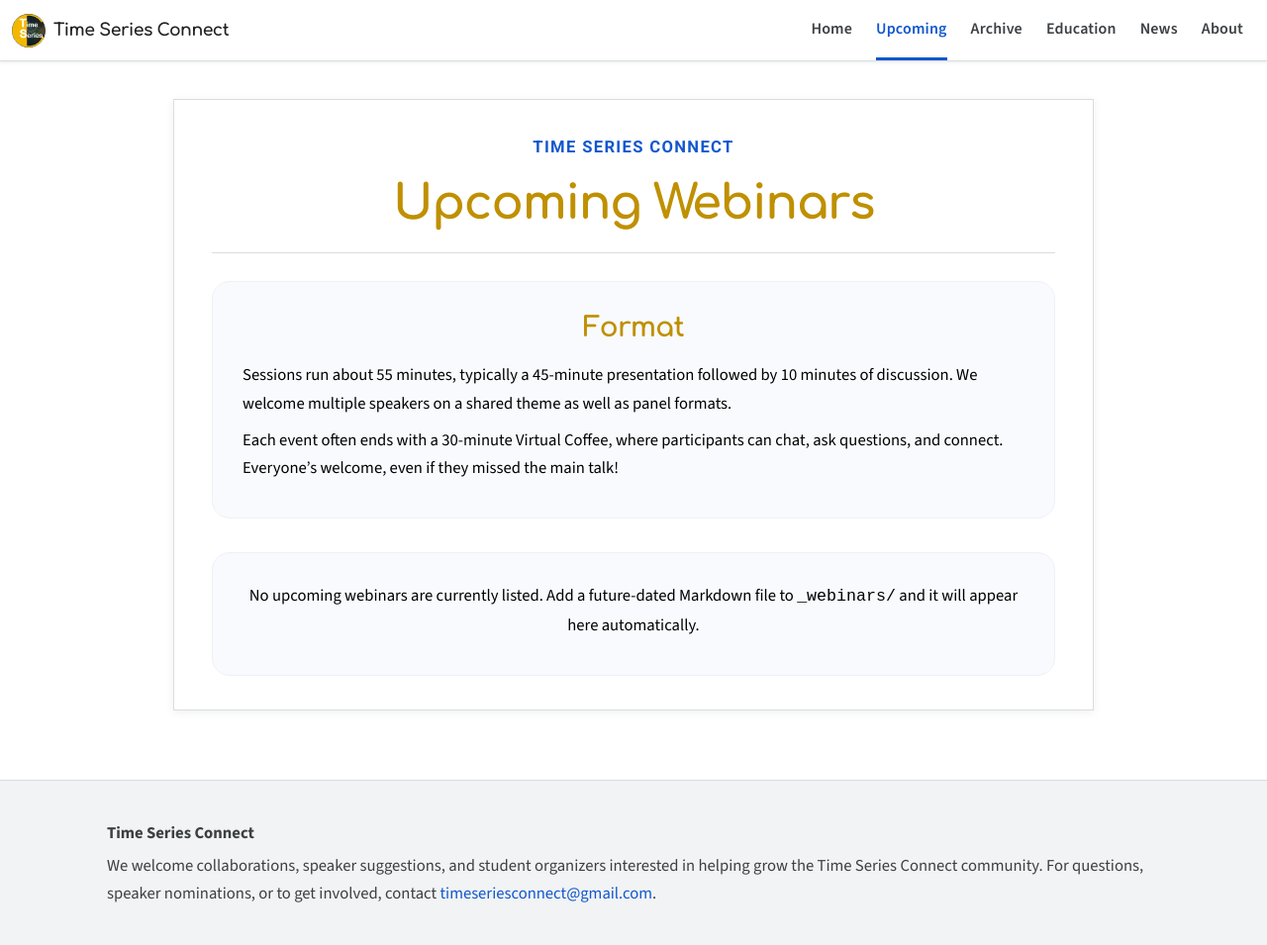
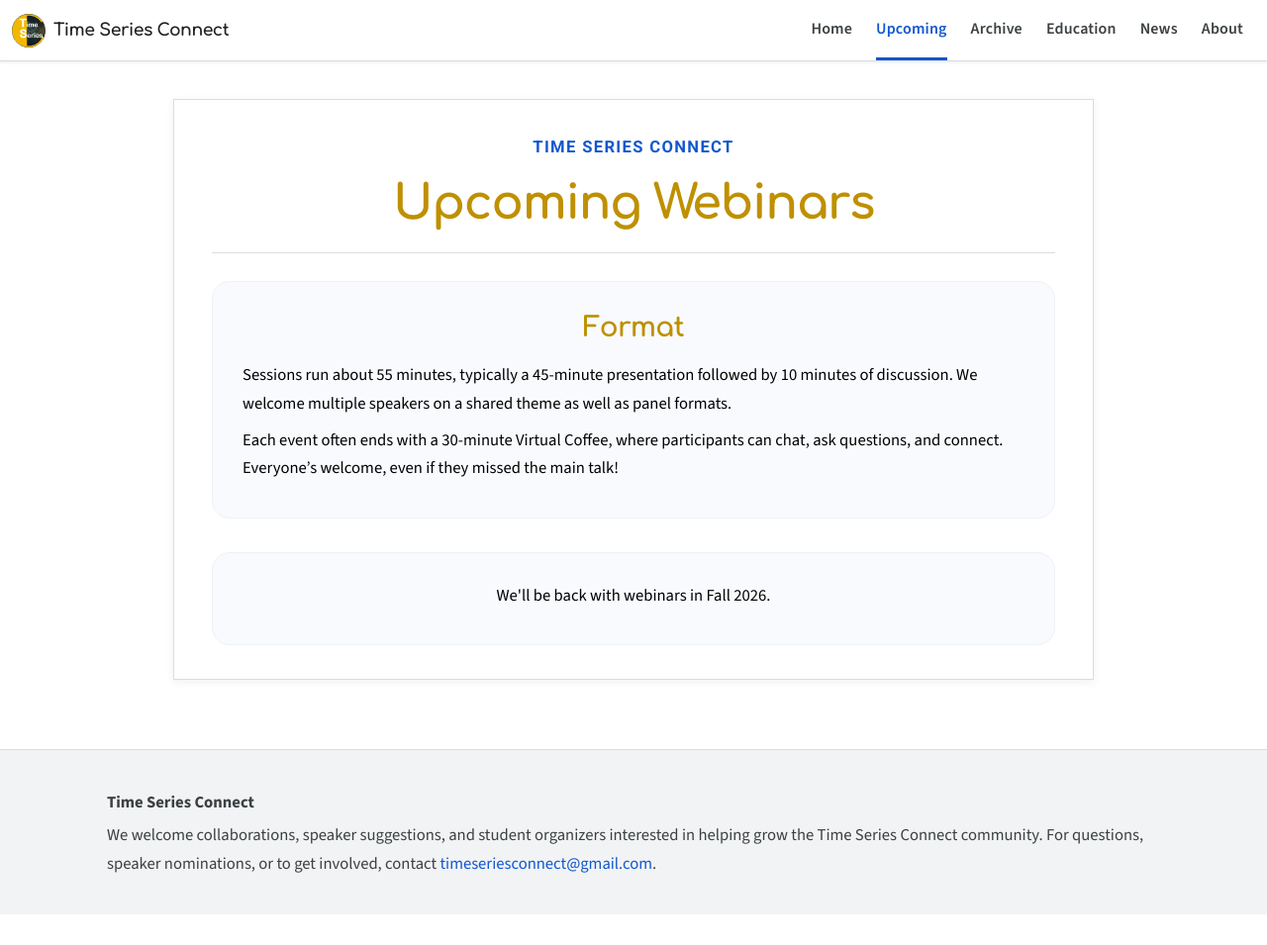
Before and after one commit to yaozheng-stat/time-series-connect, a Jekyll site: the page built from _pages/webinars-upcoming.md, in a window 1280 px wide and 955 px high. Shown: the whole window at 99% size. Built offline with Jekyll 4.4.1, drawn with Linux system fonts in a browser that asks for light colours.

Commit message:
update upcoming

```diff
--- a/_pages/webinars-upcoming.md
+++ b/_pages/webinars-upcoming.md
@@ -24,7 +24,7 @@ permalink: /webinars/upcoming/
 {% endfor %}
 {% if count == 0 %}
   <div class="upcoming-empty-state">
-    <p>No upcoming webinars are currently listed. Add a future-dated Markdown file to <code>_webinars/</code> and it will appear here automatically.</p>
+    <p>We'll be back with webinars in Fall 2026.</p>
   </div>
 {% endif %}
 </div>
```
